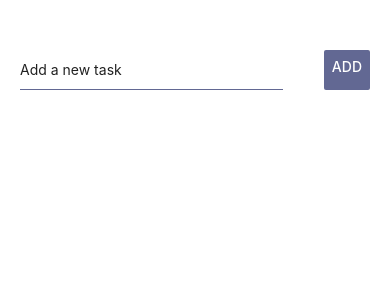
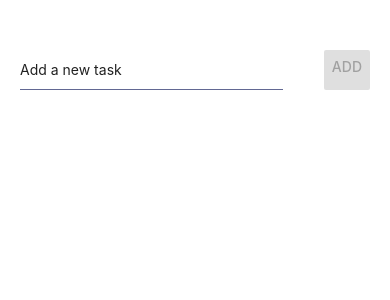
Before and after one commit to SmaelNicolas/react-native-course, a React Native app: screen / in a window 390 px wide. Shown: the top 300 px of the page. Built offline with nearby package versions, Linux system fonts and the light colour scheme.

Commit message:
clase 4 , conceptos y ejemplos

```diff
--- a/App.js
+++ b/App.js
@@ -9,10 +9,12 @@ import {
 	View,
 } from "react-native";
 import { Clase3 } from "./Clase-3/Clase3";
+import { Clase4 } from "./Clase-4/Clase4";
 
 export default function App() {
 	return (
-		<Clase3 />
+		<Clase4 />
+		// <Clase3 />
 		// <View style={styles.container}>
 		// 	<Text>Testing emulator 1</Text>
 		// 	<TouchableOpacity>
--- /dev/null
+++ b/Clase-4/Clase4.js
@@ -0,0 +1,180 @@
+import { useState } from "react";
+import {
+	Button,
+	FlatList,
+	Modal,
+	StyleSheet,
+	Text,
+	TextInput,
+	TouchableOpacity,
+	View,
+} from "react-native";
+
+export const Clase4 = () => {
+	const [task, setTask] = useState();
+	const [tasks, setTasks] = useState([]);
+	const [isModalVisible, setIsModalVisible] = useState(false);
+	const [selectedTask, setSelectedTask] = useState();
+
+	const onHandlerChange = (text) => {
+		setTask(text);
+	};
+
+	const onHandlerSubmit = () => {
+		setTasks([
+			...tasks,
+			{
+				id: Math.random().toString(),
+				value: task,
+			},
+		]);
+		setTask("");
+	};
+
+	const onHandleModal = (item) => {
+		setSelectedTask(item);
+		setIsModalVisible(!isModalVisible);
+	};
+
+	const renderItem = ({ item }) => (
+		<TouchableOpacity
+			style={styles.itemContainer}
+			onPress={() => onHandleModal(item)}>
+			<Text style={styles.itemList}>{item.value}</Text>
+		</TouchableOpacity>
+	);
+
+	const keyExtractor = (item) => item.id;
+
+	const onHandleDelete = () => {
+		setTasks((prevTaskList) =>
+			prevTaskList.filter((task) => task.id !== selectedTask.id)
+		);
+		setIsModalVisible(!isModalVisible);
+	};
+
+	return (
+		<View style={styles.container}>
+			<View style={styles.inputContainer}>
+				<TextInput
+					style={styles.input}
+					placeholder="Add a new task"
+					autoComplete="off"
+					autoCorrect={false}
+					autoCapitalize="none"
+					value={task}
+					onChangeText={onHandlerChange}
+				/>
+				<Button
+					disabled={!task}
+					onPress={onHandlerSubmit}
+					title="ADD"
+					color={"#626893"}
+				/>
+			</View>
+			{/* <View style={styles.listContainer}>
+				{tasks.map((item) => (
+					<View key={item.id} style={styles.itemContainer}>
+						<Text style={styles.itemList}>{item.value}</Text>
+					</View>
+				))}
+			</View> */}
+			<FlatList
+				data={tasks}
+				renderItem={renderItem}
+				keyExtractor={keyExtractor}
+				style={styles.listContainer}
+			/>
+			<Modal visible={isModalVisible} animationType="slide">
+				<View style={styles.modalContainer}>
+					<Text style={styles.modalTitle}>Title Detail</Text>
+					<View style={styles.modalDetailContainer}>
+						<Text style={styles.modalDetailMesage}>Detail</Text>
+						<Text style={styles.modalTitle}>Totñe</Text>
+					</View>
+					<View style={styles.modalButtonContainer}>
+						<Button
+							title="Cancel"
+							color="grey"
+							onPress={() => setIsModalVisible(!isModalVisible)}
+						/>
+						<Button
+							title="Delete"
+							color="red"
+							onPress={onHandleDelete}
+						/>
+					</View>
+				</View>
+			</Modal>
+		</View>
+	);
+};
+
+const styles = StyleSheet.create({
+	container: {
+		flex: 1,
+		backgroundColor: "#fff",
+	},
+	inputContainer: {
+		marginTop: 50,
+		marginHorizontal: 20,
+		flexDirection: "row",
+		justifyContent: "space-between",
+	},
+	input: {
+		width: "75%",
+		borderBottomColor: "#626893",
+		borderBottomWidth: 1,
+		height: 40,
+		color: "#212121",
+	},
+	listContainer: {
+		marginHorizontal: 20,
+		marginTop: 40,
+	},
+	itemContainer: {
+		flexDirection: "column",
+		justifyContent: "space-between",
+		alignItems: "center",
+		paddingVertical: 10,
+		backgroundColor: "#626893",
+		marginBottom: 10,
+		borderRadius: 10,
+	},
+	itemList: {
+		fontSize: 14,
+		color: "#ffffff",
+		fontWeight: "bold",
+	},
+	modalContainer: {
+		justifyContent: "center",
+		alignItems: "center",
+		marginTop: 50,
+		paddingVertical: 20,
+	},
+	modalTitle: {
+		fontSize: 18,
+		fontWeight: "bold",
+		marginBottom: 10,
+	},
+	modalDetailContainer: {
+		paddingVertical: 20,
+	},
+	modalDetailMesage: {
+		fontSize: 14,
+		color: "#212121",
+	},
+	selectedTask: {
+		fontSize: 14,
+		color: "#212121",
+		paddingVertical: 16,
+		textAlign: "center",
+	},
+	modalButtonContainer: {
+		width: "70%",
+		flexDirection: "row",
+		justifyContent: "space-around",
+		alignItems: "center",
+		marginHorizontal: 20,
+	},
+});
```
